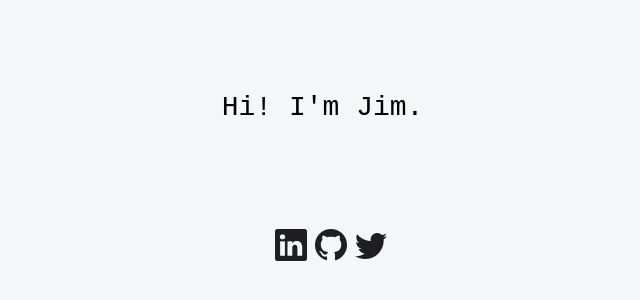
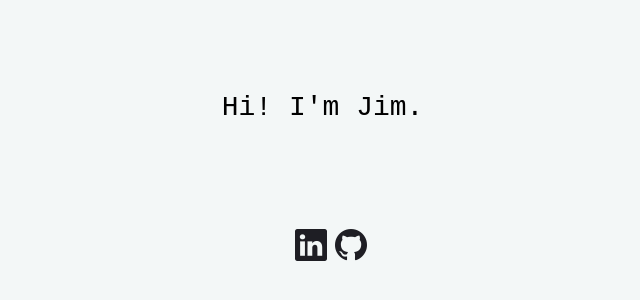
Before and after one commit to cffntd/cffntd..github.io, a plain HTML site: page index.html in a window 1280 px wide. Shown: the part 232-532 px from the top of the page, without its empty margins (309-949 px from the left). Drawn offline with nearby package versions, Linux system fonts and the light colour scheme.

Commit message:
Removed Twitter link.

```diff
--- a/index.html
+++ b/index.html
@@ -16,7 +16,6 @@
             <div class="social-media">
                 <a href="https://www.linkedin.com/in/jweidemier/"><i class="bi bi-linkedin"></i></a>
                 <a href="https://github.com/cffntd"><i class="bi bi-github"></i></a>
-                <a href="https://twitter.com/dcffntd"><i class="bi bi-twitter"></i></a>
             </div>
         </div>
     </body>
```
